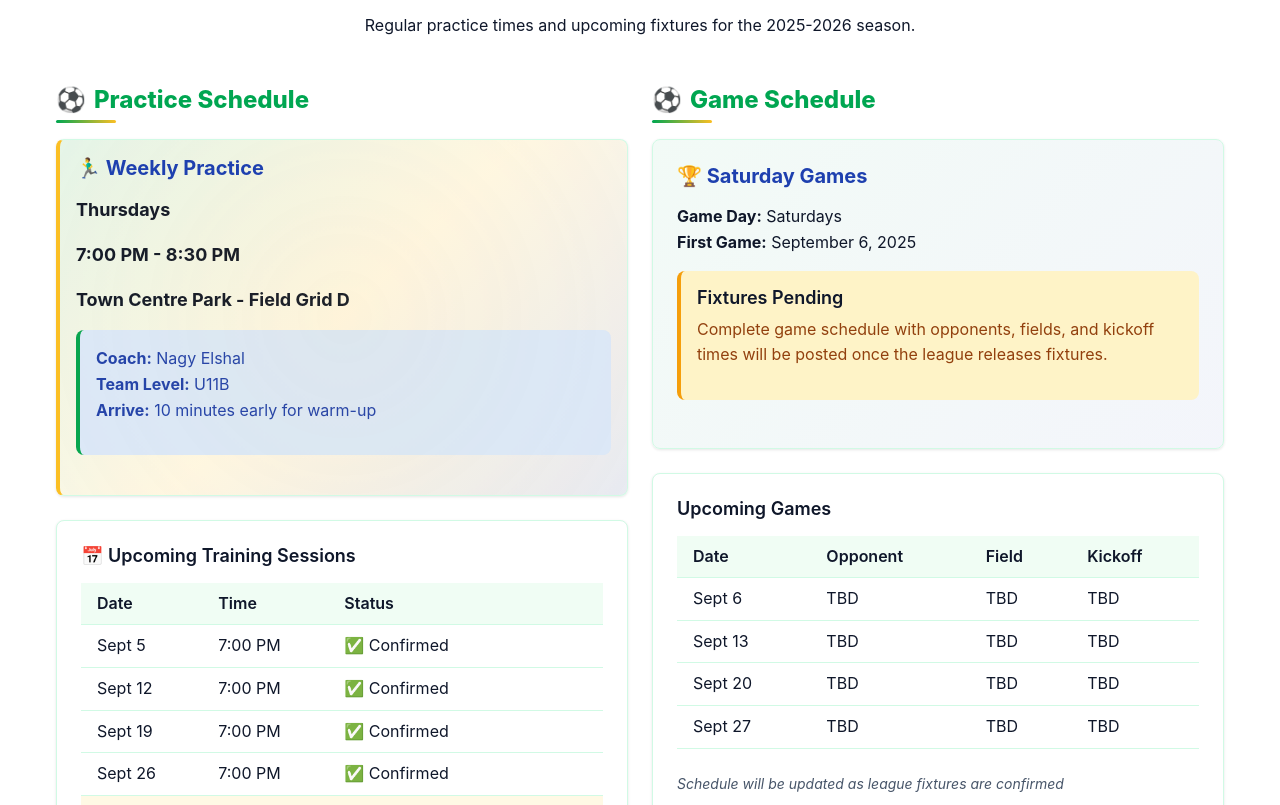
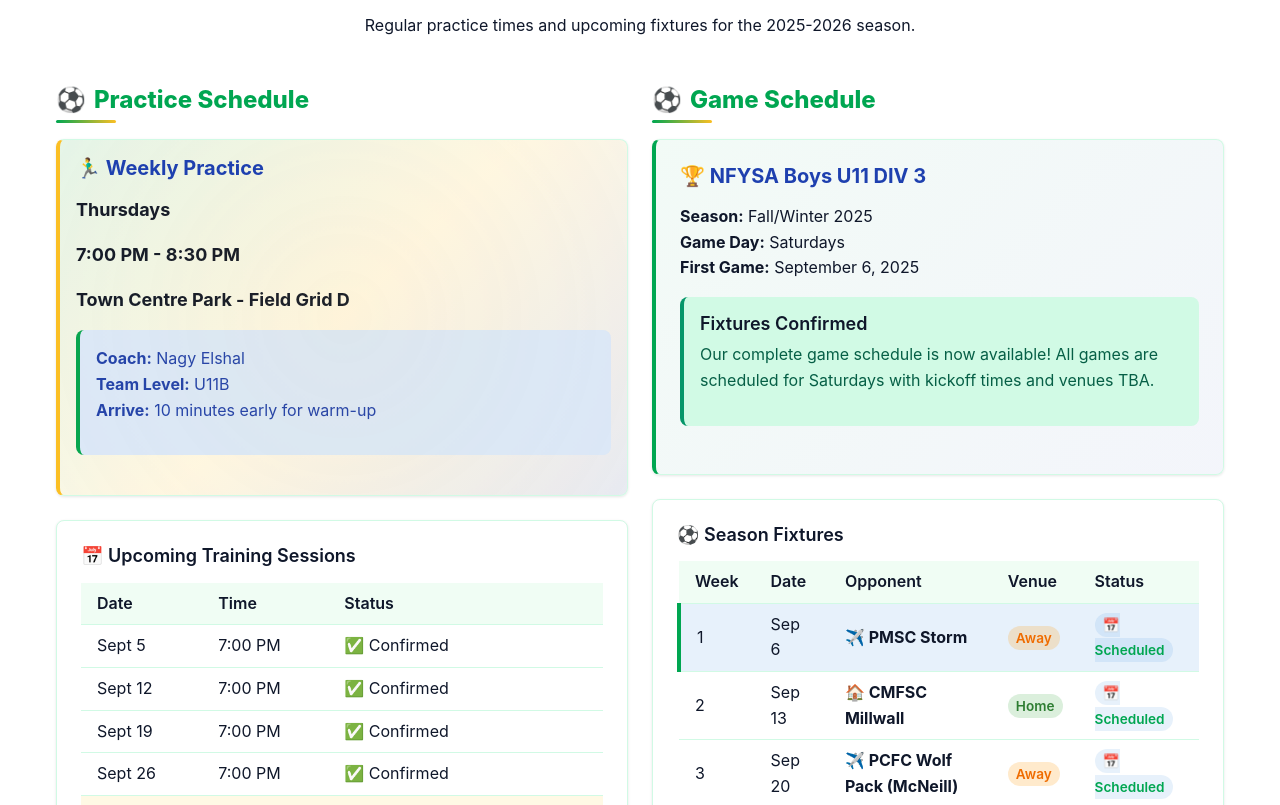
Before and after one commit to nagyelshal/QPR_web, an Astro site: page /QPR_web/schedule in a window 1280 px wide. Shown: the part 147-952 px from the top of the page. Built offline with nearby package versions, Linux system fonts and the light colour scheme; Astro itself is replaced by a stand-in of ours.

Commit message:
Add complete NFYSA season schedule and update match info
- Created season-schedule.json with all 5 QPR matches from NFYSA Fall/Winter schedule
- Updated current-week.json with first match details: vs PMSC Storm (Away) on Sept 6
- Enhanced schedule page with complete fixture list and improved styling
- Added venue indicators (Home/Away) and match status displays
- Integrated dynamic schedule rendering from season data
- Added visual styling for upcoming games and venue types

```diff
--- /dev/null
+++ b/data/season-schedule.json
@@ -0,0 +1,70 @@
+{
+  "season": "Fall/Winter 2025",
+  "division": "Boys U11 DIV 3",
+  "team": "CMFSC Queens Park Rangers",
+  "league": "NFYSA",
+  "matches": [
+    {
+      "week": 1,
+      "match_number": "2500544",
+      "date": "2025-09-06",
+      "home_team": "PMSC Storm",
+      "away_team": "CMFSC Queens Park Rangers",
+      "venue": "Away",
+      "kickoff": "TBA",
+      "field": "TBA",
+      "status": "scheduled"
+    },
+    {
+      "week": 2,
+      "match_number": "2500560",
+      "date": "2025-09-13",
+      "home_team": "CMFSC Queens Park Rangers",
+      "away_team": "CMFSC Millwall",
+      "venue": "Home",
+      "kickoff": "TBA",
+      "field": "TBA",
+      "status": "scheduled"
+    },
+    {
+      "week": 3,
+      "match_number": "2500567",
+      "date": "2025-09-20",
+      "home_team": "PCFC Wolf Pack (McNeill)",
+      "away_team": "CMFSC Queens Park Rangers",
+      "venue": "Away",
+      "kickoff": "TBA",
+      "field": "TBA",
+      "status": "scheduled"
+    },
+    {
+      "week": 4,
+      "match_number": "2500583",
+      "date": "2025-09-27",
+      "home_team": "CMFSC Queens Park Rangers",
+      "away_team": "CMFSC Swansea",
+      "venue": "Home",
+      "kickoff": "TBA",
+      "field": "TBA",
+      "status": "scheduled"
+    },
+    {
+      "week": 5,
+      "match_number": "2500595",
+      "date": "2025-10-04",
+      "home_team": "RMSC U11B8D3 (Tones)",
+      "away_team": "CMFSC Queens Park Rangers",
+      "venue": "Away",
+      "kickoff": "TBA",
+      "field": "TBA",
+      "status": "scheduled"
+    }
+  ],
+  "season_summary": {
+    "total_matches": 5,
+    "home_matches": 2,
+    "away_matches": 3,
+    "season_start": "2025-09-06",
+    "season_end": "2025-10-04"
+  }
+}
--- a/src/pages/schedule.astro
+++ b/src/pages/schedule.astro
@@ -4,6 +4,7 @@
 
 const base = import.meta.env.BASE_URL;
 const config = await import('../../data/config.json');
+const seasonSchedule = await import('../../data/season-schedule.json');
 ---
 
 <BaseLayout title="Schedule - Queens Park Rangers U11B">
@@ -82,59 +83,58 @@
       <div>
         <h2 class="soccer-icon">Game Schedule</h2>
         <div class="card game-card">
-          <h3>🏆 Saturday Games</h3>
-          <p><strong>Game Day:</strong> Saturdays<br>
+          <h3>🏆 NFYSA Boys U11 DIV 3</h3>
+          <p><strong>Season:</strong> Fall/Winter 2025<br>
+          <strong>Game Day:</strong> Saturdays<br>
           <strong>First Game:</strong> September 6, 2025</p>
 
-          <Notice type="warning" title="Fixtures Pending">
-            <p>Complete game schedule with opponents, fields, and kickoff times will be posted once the league releases fixtures.</p>
+          <Notice type="success" title="Fixtures Confirmed">
+            <p>Our complete game schedule is now available! All games are scheduled for Saturdays with kickoff times and venues TBA.</p>
           </Notice>
         </div>
 
-        <!-- Placeholder Game Schedule Table -->
+        <!-- Actual Game Schedule Table -->
         <div class="card" style="margin-top: var(--spacing-lg);">
-          <h4>Upcoming Games</h4>
+          <h4>⚽ Season Fixtures</h4>
           <div class="table-responsive">
             <table class="table">
               <thead>
                 <tr>
+                  <th>Week</th>
                   <th>Date</th>
                   <th>Opponent</th>
-                  <th>Field</th>
-                  <th>Kickoff</th>
+                  <th>Venue</th>
+                  <th>Status</th>
                 </tr>
               </thead>
               <tbody>
-                <tr>
-                  <td>Sept 6</td>
-                  <td>TBD</td>
-                  <td>TBD</td>
-                  <td>TBD</td>
-                </tr>
-                <tr>
-                  <td>Sept 13</td>
-                  <td>TBD</td>
-                  <td>TBD</td>
-                  <td>TBD</td>
-                </tr>
-                <tr>
-                  <td>Sept 20</td>
-                  <td>TBD</td>
-                  <td>TBD</td>
-                  <td>TBD</td>
-                </tr>
-                <tr>
-                  <td>Sept 27</td>
-                  <td>TBD</td>
-                  <td>TBD</td>
-                  <td>TBD</td>
-                </tr>
+                {seasonSchedule.matches.map(match => (
+                  <tr class={match.week === 1 ? 'next-game' : ''}>
+                    <td>{match.week}</td>
+                    <td>{new Date(match.date).toLocaleDateString('en-US', { month: 'short', day: 'numeric' })}</td>
+                    <td>
+                      <strong>{match.venue === 'Home' ? '🏠' : '✈️'} {match.venue === 'Home' ? match.away_team : match.home_team}</strong>
+                    </td>
+                    <td>
+                      <span class={match.venue === 'Home' ? 'venue-home' : 'venue-away'}>
+                        {match.venue}
+                      </span>
+                    </td>
+                    <td>
+                      <span class="status-scheduled">📅 Scheduled</span>
+                    </td>
+                  </tr>
+                ))}
               </tbody>
             </table>
           </div>
-          <p style="color: var(--color-text-light); font-size: var(--font-size-sm); margin-top: var(--spacing-md);">
-            <em>Schedule will be updated as league fixtures are confirmed</em>
-          </p>
+          <div style="margin-top: var(--spacing-md);">
+            <Notice type="info">
+              <p><strong>Season Summary:</strong> {seasonSchedule.season_summary.total_matches} games total • {seasonSchedule.season_summary.home_matches} home • {seasonSchedule.season_summary.away_matches} away<br>
+              <strong>Match Times:</strong> All kickoff times TBA by league<br>
+              <strong>Match Numbers:</strong> Available for tracking in league system</p>
+            </Notice>
+          </div>
         </div>
       </div>
     </div>
@@ -186,3 +186,45 @@
     </section>
   </div>
 </BaseLayout>
+
+<style>
+  .next-game {
+    background-color: rgba(25, 118, 210, 0.1);
+    border-left: 4px solid var(--color-primary);
+  }
+
+  .venue-home {
+    background: rgba(76, 175, 80, 0.2);
+    color: #2e7d32;
+    padding: 4px 8px;
+    border-radius: 12px;
+    font-weight: 600;
+    font-size: 0.85rem;
+  }
+
+  .venue-away {
+    background: rgba(255, 152, 0, 0.2);
+    color: #ef6c00;
+    padding: 4px 8px;
+    border-radius: 12px;
+    font-weight: 600;
+    font-size: 0.85rem;
+  }
+
+  .status-scheduled {
+    background: rgba(25, 118, 210, 0.1);
+    color: var(--color-primary);
+    padding: 4px 8px;
+    border-radius: 12px;
+    font-weight: 600;
+    font-size: 0.85rem;
+  }
+
+  .game-card {
+    border-left: 4px solid var(--color-primary);
+  }
+
+  .table tbody tr:hover {
+    background-color: rgba(0, 0, 0, 0.02);
+  }
+</style>
```
Also changed, not shown: data/current-week.json (+6 -4 lines).
